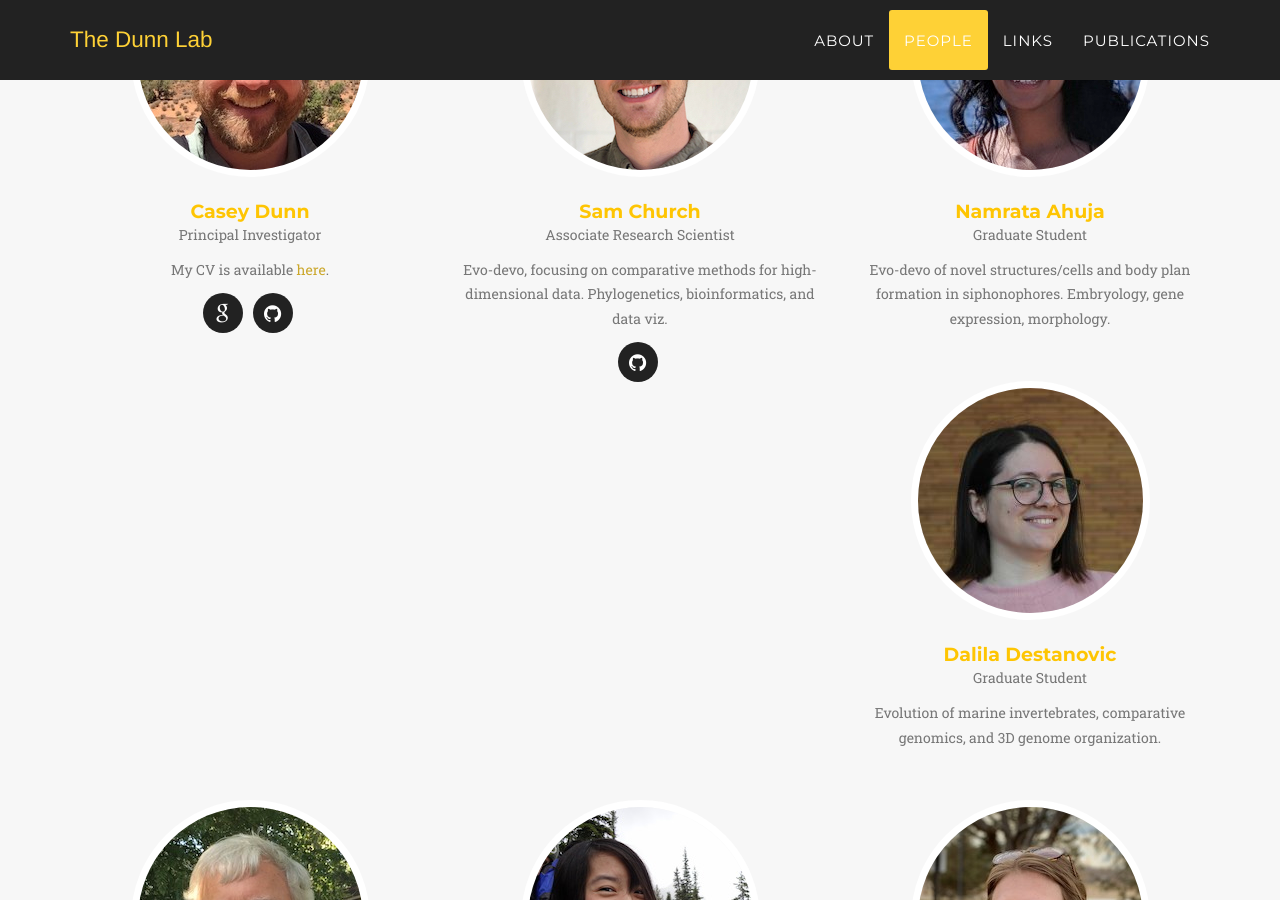
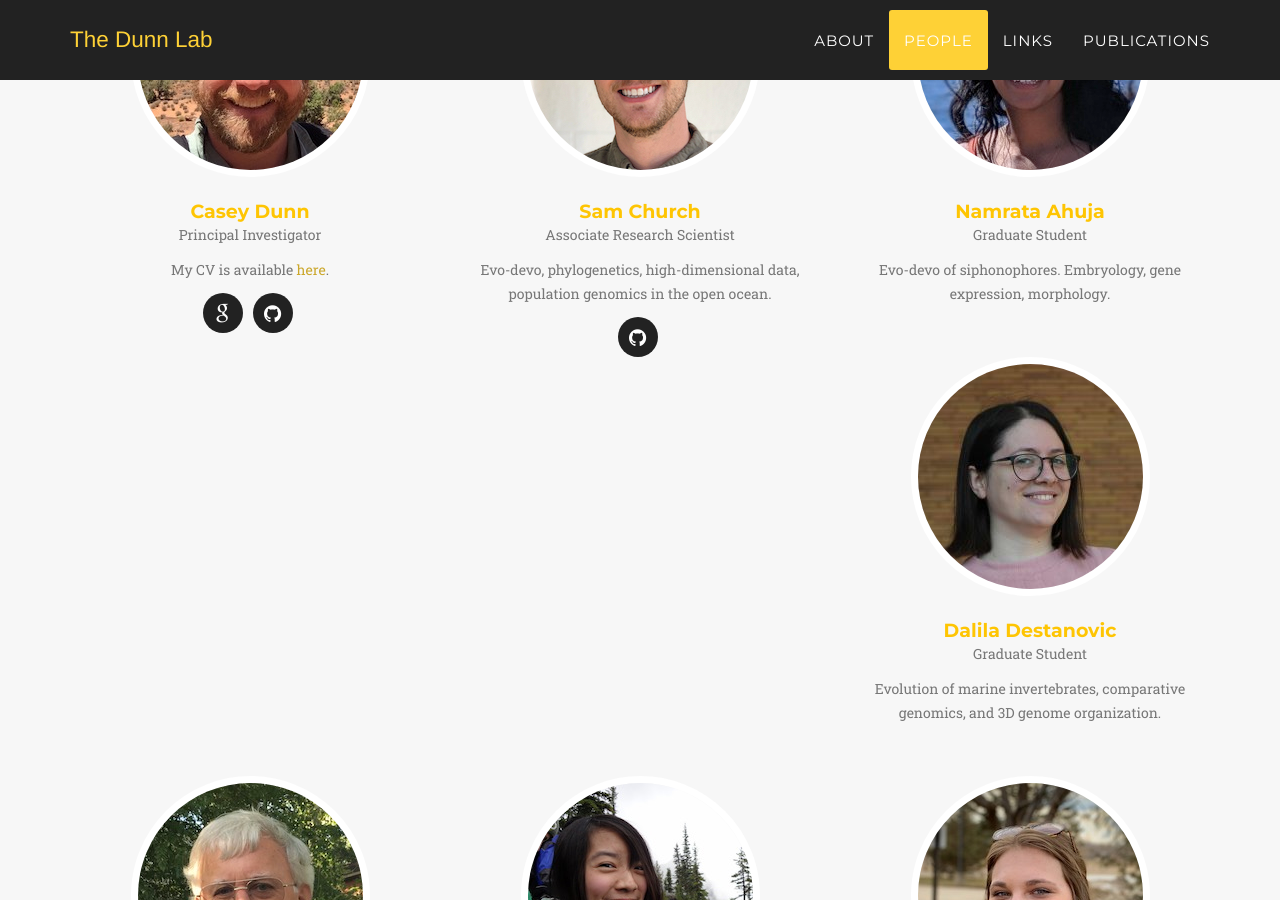
Before and after one commit to caseywdunn/caseywdunn.github.io, a Jekyll site: the page built from index.html, in a window 1280 px wide and 900 px high, scrolled down 4218 px. Built offline with Jekyll 4.4.1, drawn with Linux system fonts in a browser that asks for light colours; some web fonts are replaced.

Commit message:
shortened descriptions

```diff
--- a/_config.yml
+++ b/_config.yml
@@ -28,7 +28,7 @@ people:
 - name: Sam Church
   pic: sam
   position: Associate Research Scientist
-  description: Evo-devo, focusing on comparative methods for high-dimensional data. Phylogenetics, bioinformatics, and data viz.
+  description: Evo-devo, phylogenetics, high-dimensional data, population genomics in the open ocean.
   social:
     - title: github
       url: https://shchurch.github.io/
@@ -36,7 +36,7 @@ people:
 - name: Namrata Ahuja
   pic: nam
   position: Graduate Student
-  description: Evo-devo of novel structures/cells and body plan formation in siphonophores. Embryology, gene expression, morphology.
+  description: Evo-devo of siphonophores. Embryology, gene expression, morphology.
   social:
 
 - name: Dalila Destanovic
```
